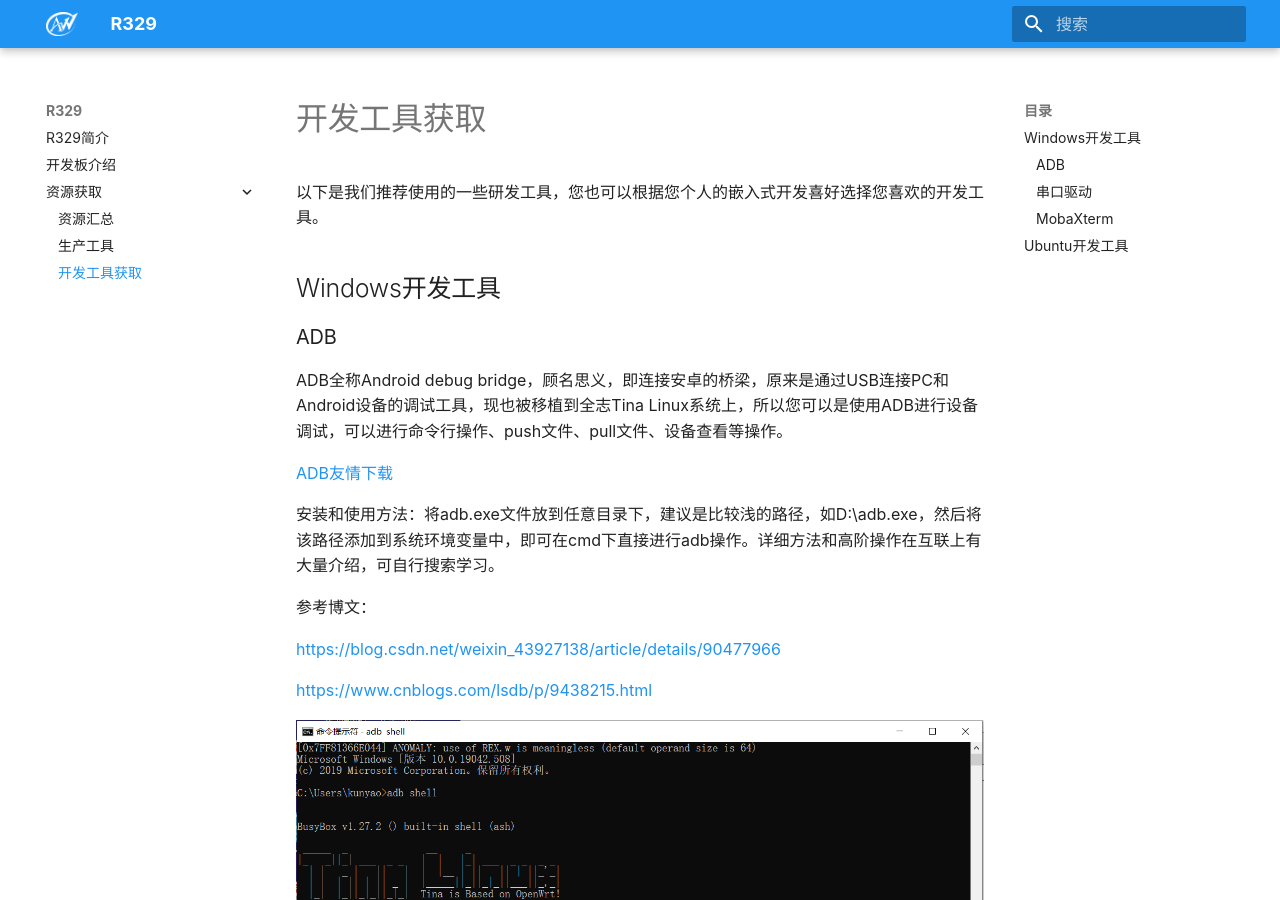
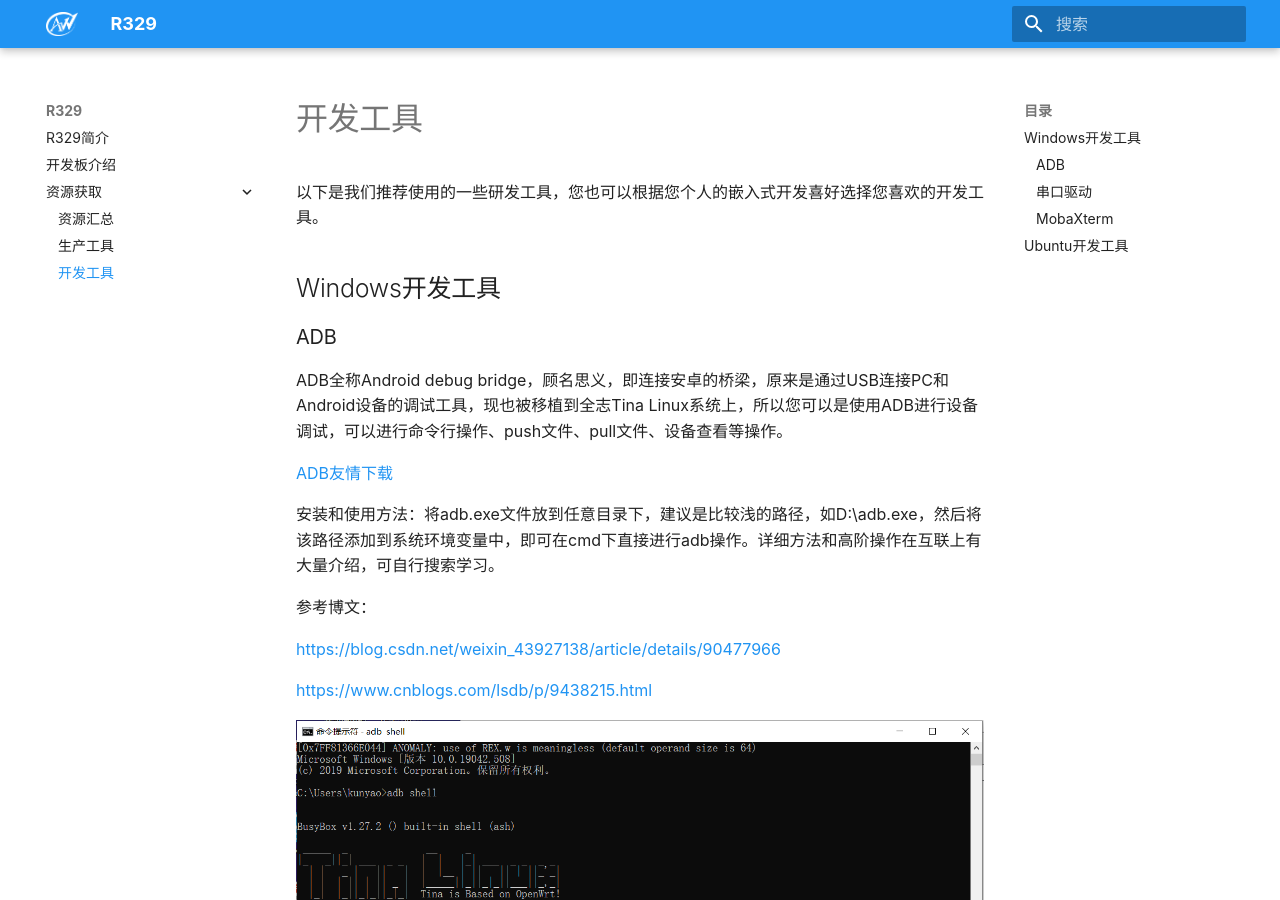
Before and after one commit to aw-yht/R329, an MkDocs documentation site: the page built from docs/getsource/getdevtools.md, in a window 1280 px wide and 900 px high. Built offline with MkDocs 1.6.1 and Material for MkDocs 9.7.7, drawn with Linux system fonts in a browser that asks for light colours.

Commit message:
统一标题格式
Signed-off-by: kirin <402041446@qq.com>

```diff
--- a/docs/getsource/getdevtools.md
+++ b/docs/getsource/getdevtools.md
@@ -1,4 +1,4 @@
-# 开发工具获取
+# 开发工具
 
 
 
```
